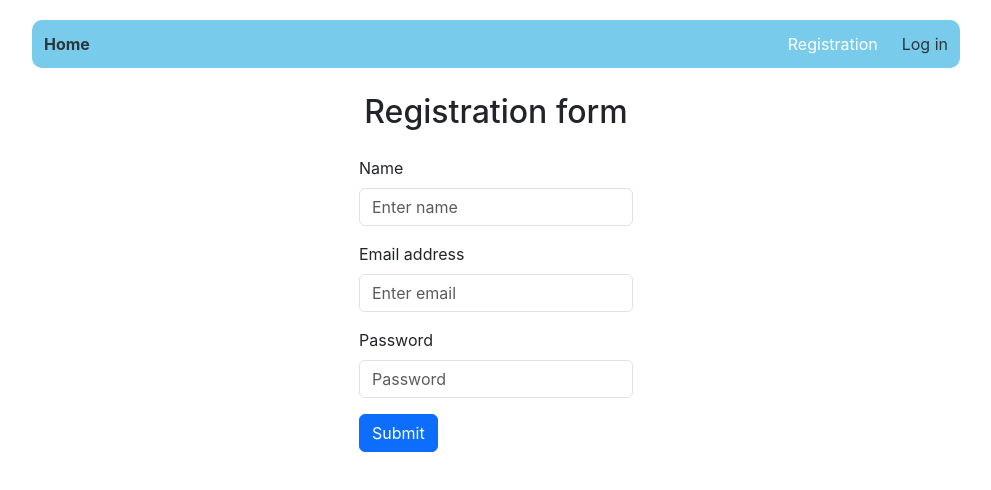
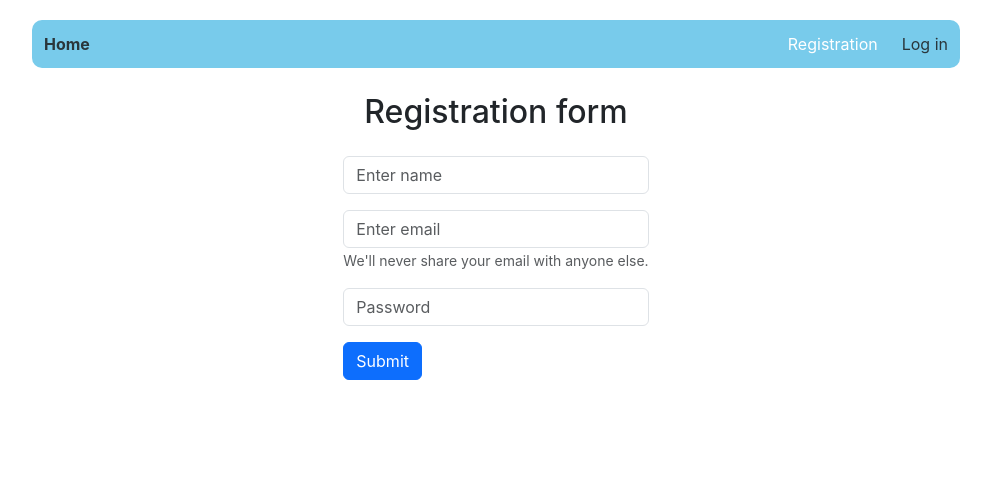
Before and after one commit to VinokurovAleksandr/react-hw-08-phonebook, a React (Create React App) app: page /react-hw-08-phonebook/register in a window 1280 px wide. Shown: the top 490 px of the page, without its empty margins (144-1135 px from the left). Built offline with nearby package versions, Linux system fonts and the light colour scheme.

Commit message:
some corection

```diff
--- a/src/components/Views/ContactsView/ContactsView.js
+++ b/src/components/Views/ContactsView/ContactsView.js
@@ -1,7 +1,6 @@
 import ContactForm  from '../../ContactForm/ContactForm';
 import  Filter  from '../../Filter/Filter';
 import  ContactList  from '../../ContactList/ContactList';
-// import style from '../style.module.css';
 import {ContactsContainer, PhonebookTitle, ContactsTitle, FilterContainer} from './ContactsView.styled';
 
  const ContactsView = () => {
@@ -23,7 +22,6 @@
                 </FilterContainer>
             </ContactsContainer>
         </>
-
     )
 };
 
--- a/src/components/Views/LoginViews/LoginView.js
+++ b/src/components/Views/LoginViews/LoginView.js
@@ -70,12 +70,7 @@
         Submit
       </Button>
     </Form>
-
       </LoginContainer>
       </>
-
-
-
     )
-
 };
--- a/src/components/Views/RegisterViews/RegisterView.js
+++ b/src/components/Views/RegisterViews/RegisterView.js
@@ -10,9 +10,6 @@
 } from './RegisterViews.styled';
 
 import {register} from '../../redux/auth/auth-operation';
-
-
-
 
 
  const RegisterView = () => {
@@ -58,7 +55,6 @@
         onSubmit={handleSubmit}
         autoComplete="off">
       <Form.Group className="mb-3" controlId="formBasicText">
-        <Form.Label>Name</Form.Label>
           <Form.Control
             type="text"
             placeholder="Enter name"
@@ -69,7 +65,6 @@
       </Form.Group>
 
       <Form.Group className="mb-3" controlId="formBasicEmail">
-        <Form.Label>Email address</Form.Label>
           <Form.Control
             type="email"
             placeholder="Enter email"
@@ -77,10 +72,12 @@
             value={email}
             onChange={handleChange}
             />
+              <Form.Text className="text-muted">
+          We'll never share your email with anyone else.
+        </Form.Text>
       </Form.Group>
 
       <Form.Group className="mb-3" controlId="formBasicPassword">
-        <Form.Label>Password</Form.Label>
           <Form.Control
             type="password"
             placeholder="Password"
@@ -95,6 +92,7 @@
     </Form>
     </RegisterContainer>
      </>
+
   );
 
 };
--- a/src/components/Views/RegisterViews/RegisterViews.styled.jsx
+++ b/src/components/Views/RegisterViews/RegisterViews.styled.jsx
@@ -6,6 +6,8 @@
     justify-content: center;
     margin-top: 25px;
     /* width: 500px; */
+
+
 `;
 
 export const RegisterTitle = styled.h2`
```
